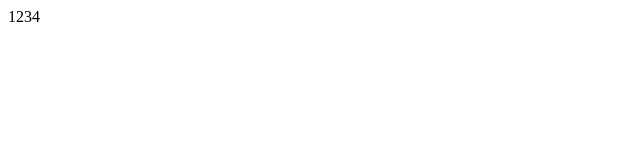
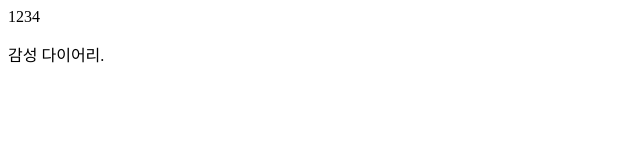
Before and after one commit to suznjung/test, a plain HTML site: page index.html in a window 1280 px wide. Shown: the whole page, without its empty margins (0-640 px from the left). Drawn offline with Linux system fonts and the light colour scheme.

Commit message:
index 수정2

```diff
--- a/index.html
+++ b/index.html
@@ -3,6 +3,6 @@
 <head>
 <title> 새로운 세상에 오신 것을 환영합니다! </title>
 	<body>
-
+<p> 감성 다이어리. </p>
 	</body>
 </head>
```
